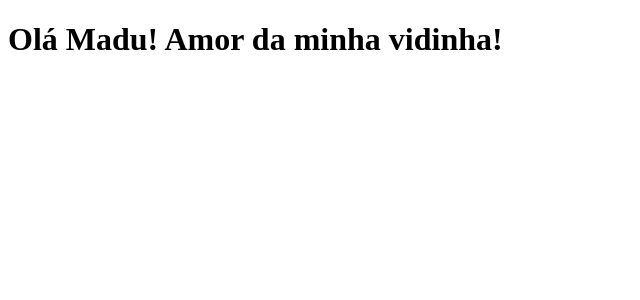
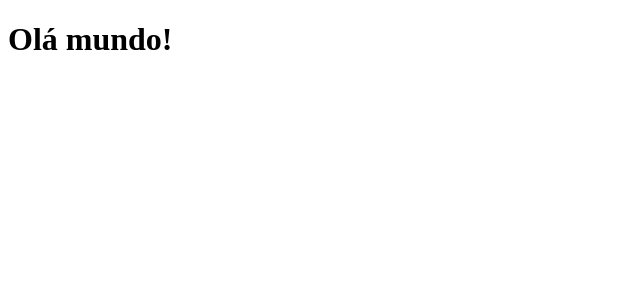
Before and after one commit to PedroFolego/clone-tabnews, a Next.js app: page / in a window 1280 px wide. Shown: the top 300 px of the page, without its empty margins (0-640 px from the left). Built offline with nearby package versions, Linux system fonts and the light colour scheme.

Commit message:
change frase

```diff
--- a/pages/index.js
+++ b/pages/index.js
@@ -1,3 +1,3 @@
 export default function Home() {
-    return <h1>Olá Madu! Amor da minha vidinha!</h1>
+    return <h1>Olá mundo!</h1>
 }
```
